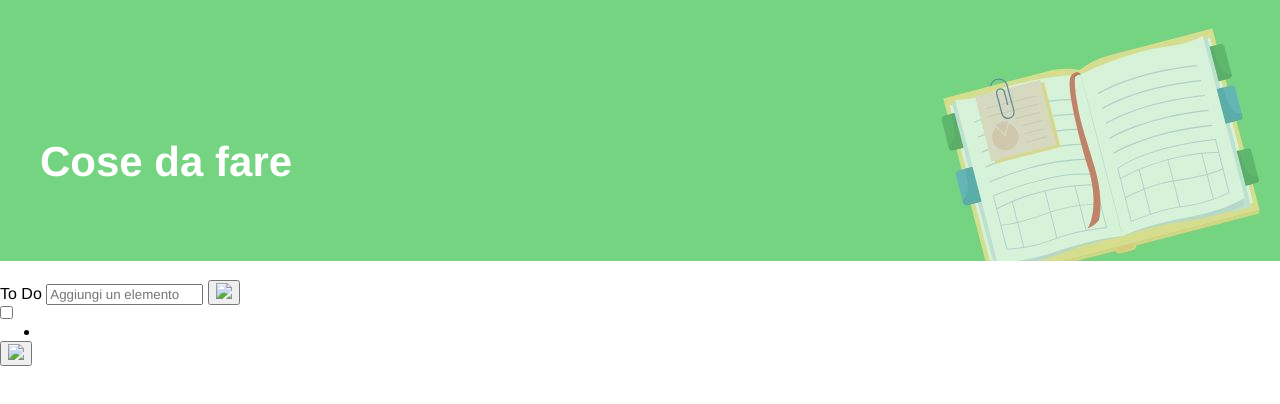
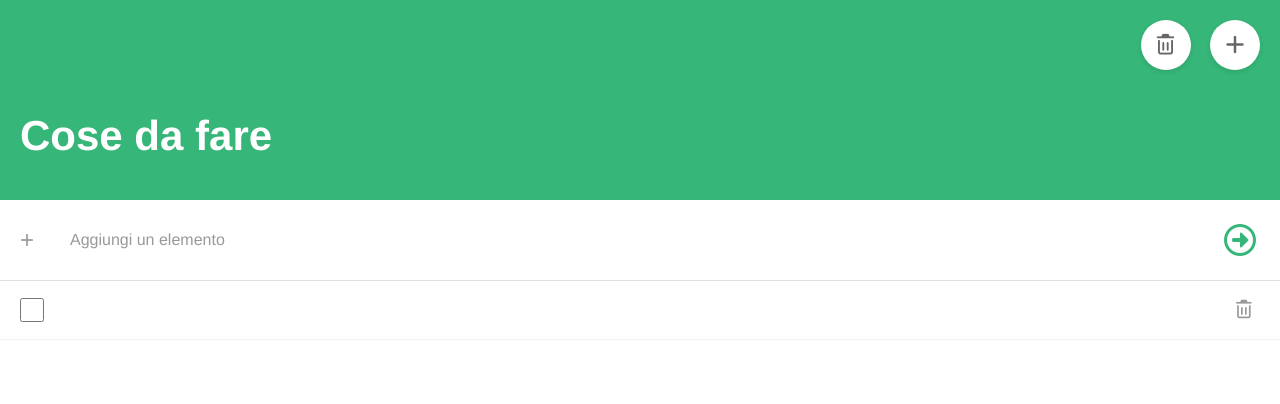
Before and after one commit to giuliacreps2/U1-W3-D3-To_Do_List-FS0625IT-Giulia_Crepaldi, a plain HTML site: page index.html in a window 1280 px wide. Drawn offline with Linux system fonts and the light colour scheme.

Commit message:
done css

```diff
--- a/assets/style.css
+++ b/assets/style.css
@@ -1,19 +1,154 @@
 * {
   margin: 0;
   font-family: Helvetica, Arial, sans-serif;
+  padding: 0;
+  box-sizing: border-box;
+}
+
+body {
+  background-color: #f5f5f5;
 }
 
 header {
-  background-image: url("../assets/images/Banner\ to\ do\ \(1\).jpg");
-  background-repeat: no-repeat;
+  background-color: #36b679;
   height: 200px;
-  padding: 40px;
+  padding: 20px;
+  position: relative;
+}
+
+menu {
+  position: absolute;
+  top: 20px;
+  right: 20px;
+}
+
+menu a {
+  background-color: white;
+  width: 50px;
+  height: 50px;
+  border-radius: 50%;
+  display: inline-block;
+  text-align: center;
+  line-height: 50px;
+  text-decoration: none;
+  color: #666;
+  font-size: 20px;
+  box-shadow: 0 2px 5px rgba(0, 0, 0, 0.1);
+  margin-left: 15px;
 }
 
 h1 {
   font-family: Helvetica, Arial, sans-serif;
   font-size: 42px;
   color: white;
+  position: absolute;
+  bottom: 40px;
+  left: 20px;
+}
+
+main {
+  background-color: white;
+  min-height: calc(100vh - 200px);
+  padding: 0;
+}
+
+.addNew {
+  padding: 20px;
+  border-bottom: 1px solid #e0e0e0;
+  position: relative;
+}
+
+.addNew input {
+  width: calc(100% - 60px);
+  height: 40px;
+  border: none;
+  outline: none;
+  font-size: 16px;
+  padding-left: 50px;
+  color: #666;
+}
+
+.addNew input::placeholder {
+  color: #999;
+}
+
+.addNew::before {
+  content: "+";
+  position: absolute;
+  left: 20px;
+  top: 50%;
+  transform: translateY(-50%);
+  font-size: 24px;
+  color: #999;
+}
+
+.addNew button {
+  position: absolute;
+  right: 20px;
+  top: 50%;
+  transform: translateY(-50%);
+  background-color: transparent;
+  border: none;
+  cursor: pointer;
+  padding: 0;
+}
+
+.addNew button i {
+  font-size: 32px;
+  color: #36b679;
+  border-radius: 100px;
+}
+
+.addedElements {
+  padding: 20px;
+  border-bottom: 1px solid #f0f0f0;
+  position: relative;
+}
+
+.addedElements input[type="checkbox"] {
+  width: 24px;
+  height: 24px;
+  border: 2px solid #ddd;
+  border-radius: 50%;
+  cursor: pointer;
+  position: absolute;
+  left: 20px;
+  top: 50%;
+  transform: translateY(-50%);
+}
+
+.addedElements label {
+  display: inline-block;
+  margin-left: 50px;
   text-align: left;
-  margin-top: 80px;
+  font-size: 16px;
+  color: #333;
+  width: calc(100% - 120px);
 }
+
+.addedElements ul {
+  list-style: none;
+  padding: 0;
+  margin: 0;
+}
+
+.addedElements li {
+  text-align: left;
+}
+
+.addedElements .resetOnlyOne {
+  position: absolute;
+  right: 20px;
+  top: 50%;
+  transform: translateY(-50%);
+  background-color: transparent;
+  border: none;
+  cursor: pointer;
+  color: #999;
+  font-size: 18px;
+  padding: 5px;
+}
+
+.addedElements .resetOnlyOne:hover {
+  color: #e74c3c;
+}
--- a/index.html
+++ b/index.html
@@ -5,20 +5,26 @@
     <meta name="viewport" content="width=device-width, initial-scale=1.0" />
     <title>To Do List</title>
     <link rel="stylesheet" href="./assets/style.css" />
+    <link
+      rel="stylesheet"
+      href="https://cdnjs.cloudflare.com/ajax/libs/font-awesome/7.0.1/css/all.min.css"
+      integrity="sha512-2SwdPD6INVrV/lHTZbO2nodKhrnDdJK9/kg2XD1r9uGqPo1cUbujc+IYdlYdEErWNu69gVcYgdxlmVmzTWnetw=="
+      crossorigin="anonymous"
+      referrerpolicy="no-referrer"
+    />
   </head>
   <body>
     <header>
       <menu>
-        <a href="#"><img class="resetAll" src="" /></a>
-        <a href="#"><img class="addNew" src="" /></a>
+        <a href="#"><i class="far fa-trash-alt"></i></a>
+        <a href="#"><i class="fas fa-plus"></i></a>
       </menu>
       <h1>Cose da fare</h1>
     </header>
     <main>
       <div class="addNew">
-        <label for="nome">To Do</label>
         <input type="text" id="nome" name="nome_utente" placeholder="Aggiungi un elemento" />
-        <button type="button"><img src="#" /></button>
+        <button type="button"><i class="far fa-arrow-alt-circle-right"></i></button>
       </div>
       <div class="addedElements">
         <input type="checkbox" id="miaCheckbox" name="opzione1" value="valore1" />
@@ -27,7 +33,7 @@
             <li></li>
           </ul>
         </label>
-        <button class="resetOnlyOne" type="button"><img src="#" /></button>
+        <button class="resetOnlyOne" type="button"><i class="far fa-trash-alt"></i></button>
       </div>
     </main>
 
```
Also changed, not shown: assets/images/Banner to do (1).jpg (deleted), assets/images/Banner to do (2).jpg (added).
